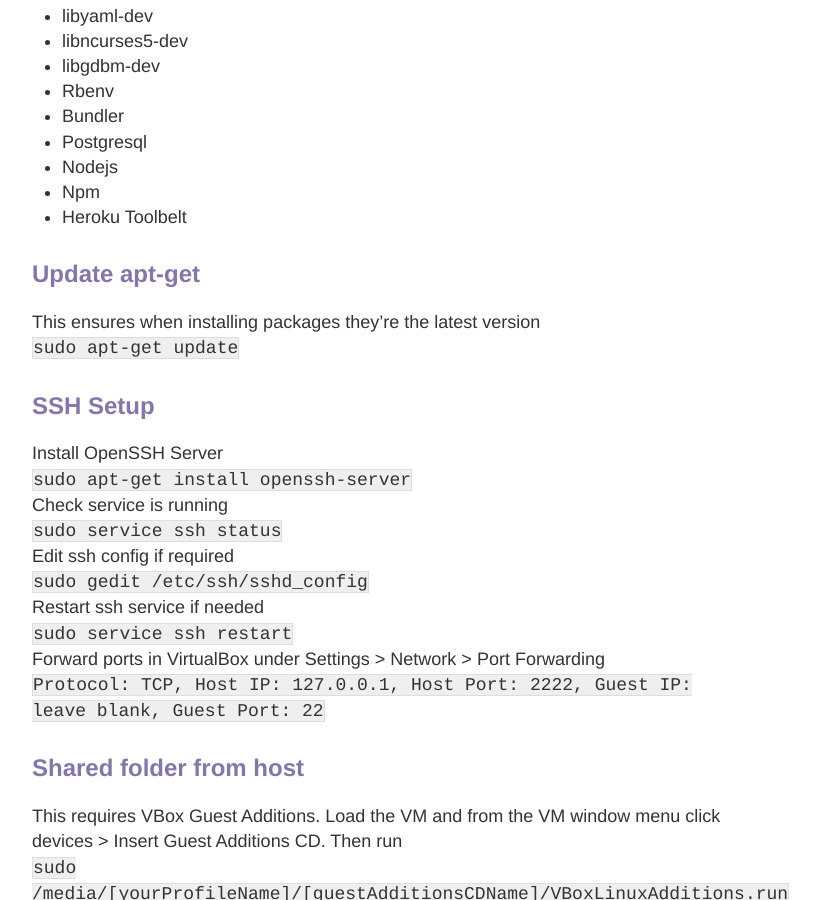
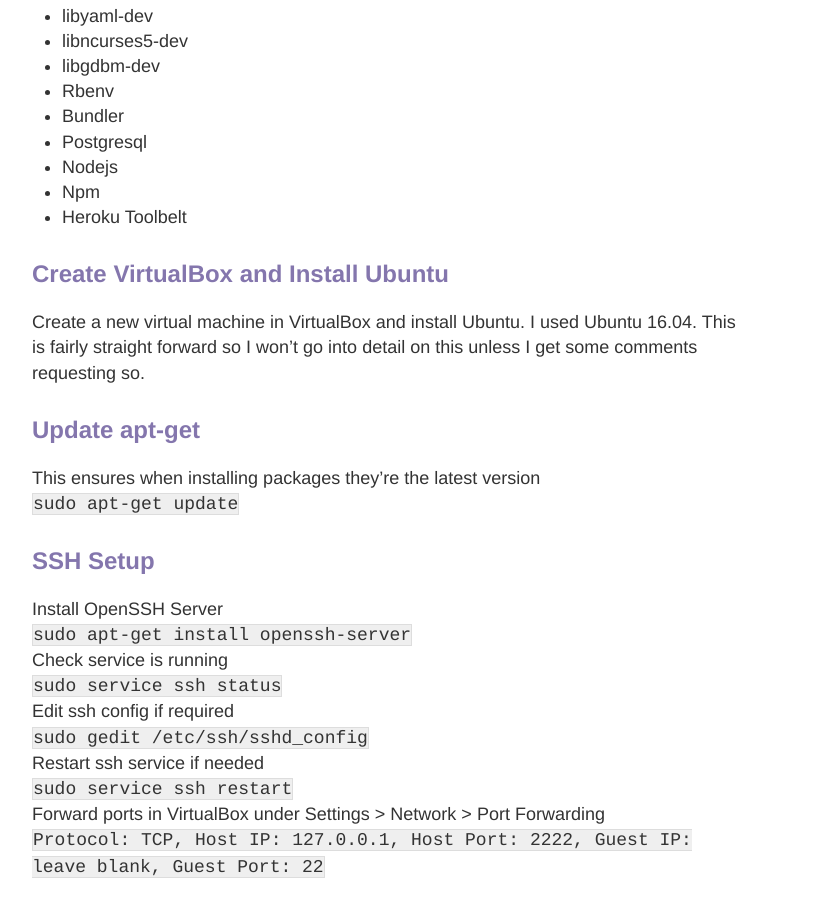
Before and after one commit to addstar34/addstar34.github.io, a Jekyll site: the page built from _posts/2016-07-29-ubuntu-dev-environment-setup.md, in a window 1280 px wide and 900 px high, scrolled down 1204 px. Shown: the whole window, without its empty margins (248-1068 px from the left). Built offline with Jekyll 4.4.1, drawn with Linux system fonts in a browser that asks for light colours; nearby versions of some CDN libraries; comment, search, counter and statistics services are not loaded.

Commit message:
update blog

```diff
--- a/_posts/2016-07-29-ubuntu-dev-environment-setup.md
+++ b/_posts/2016-07-29-ubuntu-dev-environment-setup.md
@@ -35,6 +35,9 @@
 - Nodejs
 - Npm
 - Heroku Toolbelt
+
+## Create VirtualBox and Install Ubuntu
+Create a new virtual machine in VirtualBox and install Ubuntu. I used Ubuntu 16.04. This is fairly straight forward so I won't go into detail on this unless I get some comments requesting so.
 
 ## Update apt-get
 This ensures when installing packages they’re the latest version
```
